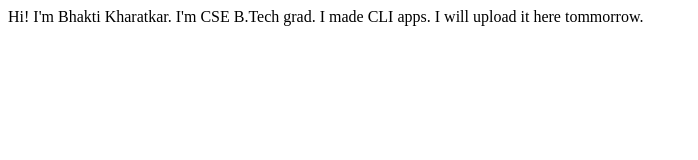
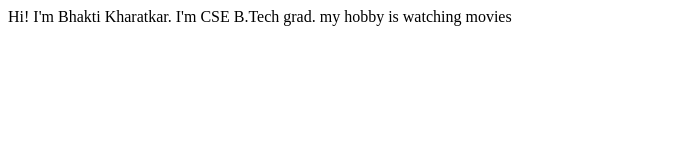
Before and after one commit to Bhakti199/portfolio, a plain HTML site: page index.html in a window 1280 px wide. Shown: the whole page, without its empty margins (0-698 px from the left). Drawn offline with Linux system fonts and the light colour scheme.

Commit message:
update: add hobby

```diff
--- a/index.html
+++ b/index.html
@@ -10,6 +10,6 @@
     Hi! I'm Bhakti Kharatkar.
     I'm CSE B.Tech grad.
 
-    I made CLI apps. I will upload it here tommorrow.
+    my hobby is watching movies
 </body>
 </html>
```
